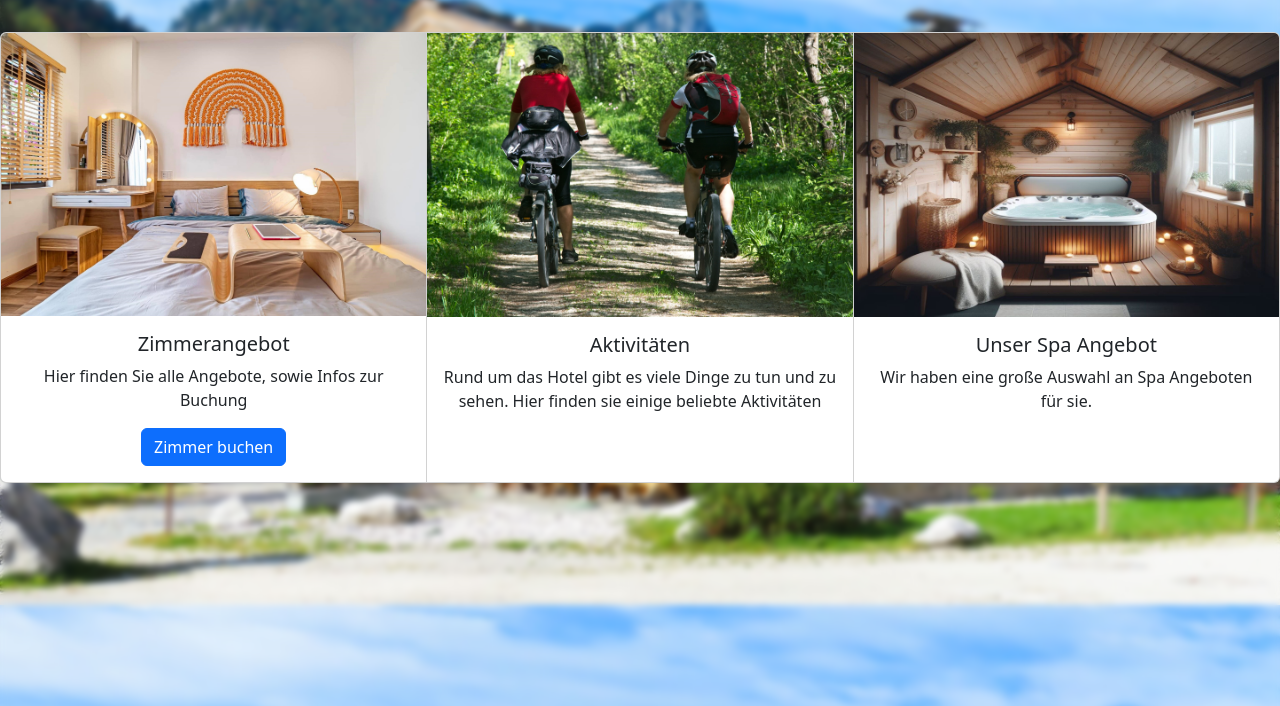
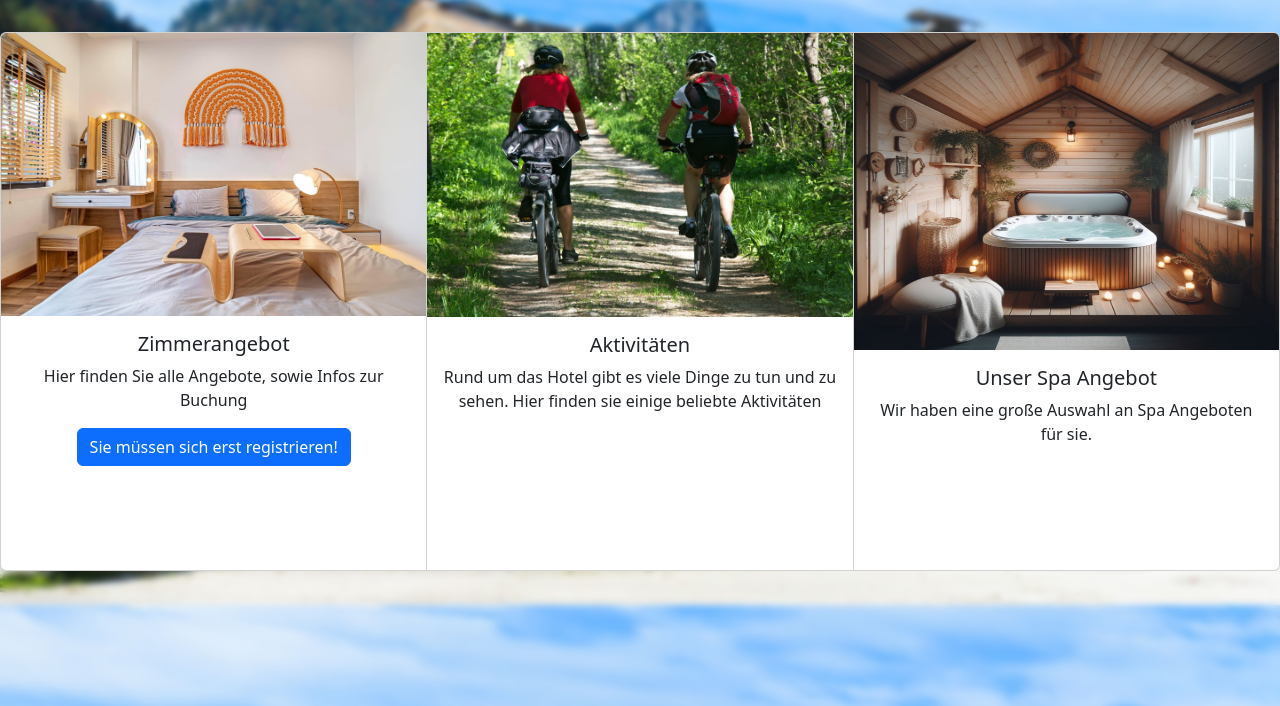
Before and after one commit to ShadyMate/Bergzauber_Retreat, a PHP site: page /webtechnologie/php/index.php in a window 1280 px wide. Shown: the part 195-901 px from the top of the page. Run offline with PHP 8.4, Linux system fonts and the light colour scheme.

Commit message:
zimmer buchen

```diff
--- a/WEB_Hotel_Böhler_Trost/includes/cards.php
+++ b/WEB_Hotel_Böhler_Trost/includes/cards.php
@@ -4,7 +4,13 @@
         <div class="card-body text-center">
             <h5 class="card-title">Zimmerangebot</h5>
             <p class="card-text">Hier finden Sie alle Angebote, sowie Infos zur Buchung</p>
-            <a href="../includes/Zimmer.php" class="btn btn-primary">Zimmer buchen</a>
+            <?php
+                if ($_SESSION["username"] == "admin" && $_SESSION["pword"] == "admin" || ($_SESSION["registriert"] == "user") && $_SESSION["pword"] == "1234") {
+                    echo '<a href="../includes/Zimmer.php" class="btn btn-primary">Zimmer buchen</a>';
+                } else {
+                    echo '<a href="../includes/registrieren.php" class="btn btn-primary">Sie müssen sich erst registrieren!</a>';
+                }
+            ?>
         </div>
     </div>
     <div class="card">
@@ -16,7 +22,7 @@
         </div>
     </div>
     <div class="card">
-        <img class="card-img-top" src="../res/img/SpaImage.jpeg" alt="Spa">
+        <img class="card-img-top" src="../res/img/Spaimagerezied.jpeg" alt="Spa" height="59%">
         <div class="card-body text-center">
             <h5 class="card-title">Unser Spa Angebot</h5>
             <p class="card-text">Wir haben eine große Auswahl an Spa Angeboten für sie.</p>
```
Also changed, not shown: WEB_Hotel_Böhler_Trost/res/img/Spaimagerezied.jpeg (added).
